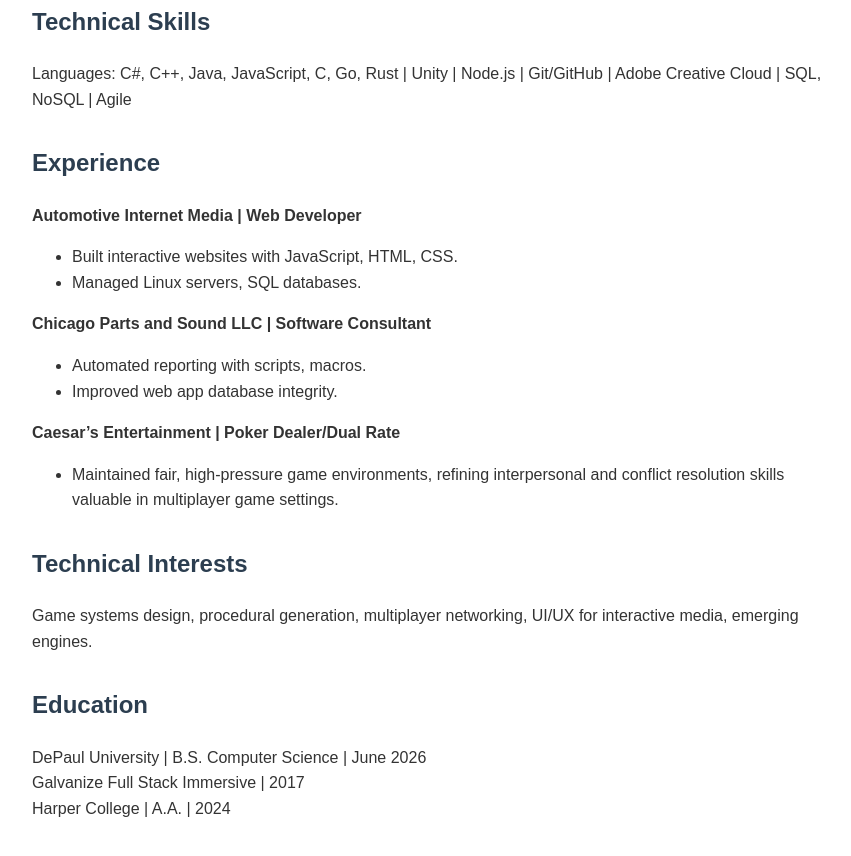
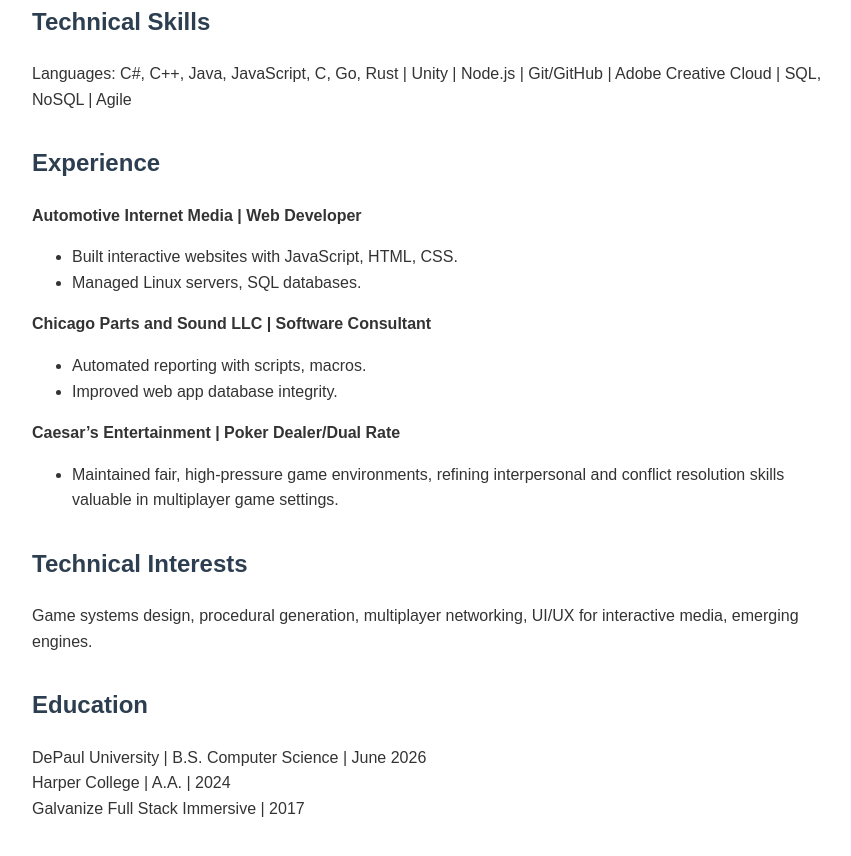
Before and after one commit to Metatronius/Resume-website, a plain HTML site: page index.html in a window 1280 px wide. Shown: the part 333-1189 px from the top of the page, without its empty margins (208-1059 px from the left). Drawn offline with Linux system fonts and the light colour scheme.

Commit message:
fixed ordering of education

```diff
--- a/index.html
+++ b/index.html
@@ -52,8 +52,8 @@
   <div class="section">
     <h2>Education</h2>
     <p>DePaul University | B.S. Computer Science | June 2026<br>
-    Galvanize Full Stack Immersive | 2017<br>
-    Harper College | A.A. | 2024</p>
+      Harper College | A.A. | 2024<br>
+      Galvanize Full Stack Immersive | 2017</p>
   </div>
 
 </body>
```
